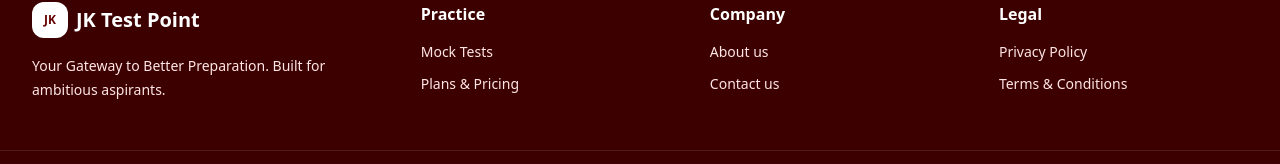
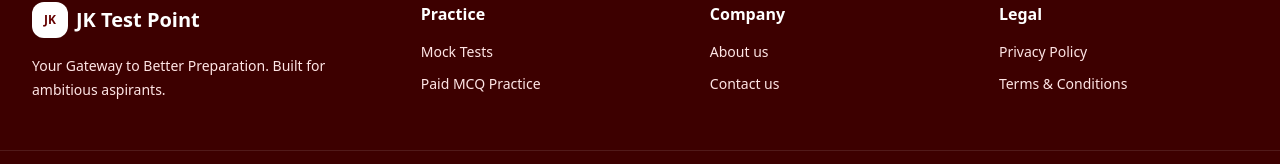
Before and after one commit to jktestpoint-dot/jk-test-point, a Next.js app: page / in a window 1280 px wide. Shown: the part 2007-2171 px from the top of the page. Built offline with nearby package versions, Linux system fonts and the light colour scheme; no server answers.

Commit message:
chore: update footer paid MCQ link

```diff
--- a/components/Footer.tsx
+++ b/components/Footer.tsx
@@ -4,7 +4,7 @@ export function Footer({ freePracticeHref }: { freePracticeHref?: string | null
   return <footer className="mt-16 border-t border-brand-800 bg-brand-900 text-brand-100">
     <div className="container-page grid gap-10 py-12 sm:grid-cols-2 lg:grid-cols-[1.4fr_1fr_1fr_1fr]">
       <div className="max-w-sm"><div className="flex items-center gap-2"><span className="grid h-9 w-9 place-items-center rounded-xl bg-white text-xs font-extrabold text-brand-700">JK</span><p className="text-xl font-bold text-white">JK Test Point</p></div><p className="mt-4 text-sm leading-6">Your Gateway to Better Preparation. Built for ambitious aspirants.</p></div>
-      <div><p className="font-semibold text-white">Practice</p><Link className="mt-4 block text-sm transition hover:translate-x-px hover:text-white" href="/mock-tests">Mock Tests</Link>{freePracticeHref && <Link className="mt-3 block text-sm transition hover:translate-x-px hover:text-white" href={freePracticeHref}>Free MCQ Practice</Link>}<Link className="mt-3 block text-sm transition hover:translate-x-px hover:text-white" href="/pricing">Plans & Pricing</Link></div>
+      <div><p className="font-semibold text-white">Practice</p><Link className="mt-4 block text-sm transition hover:translate-x-px hover:text-white" href="/mock-tests">Mock Tests</Link>{freePracticeHref && <Link className="mt-3 block text-sm transition hover:translate-x-px hover:text-white" href={freePracticeHref}>Free MCQ Practice</Link>}<Link className="mt-3 block text-sm transition hover:translate-x-px hover:text-white" href="/mcq-practice">Paid MCQ Practice</Link></div>
       <div><p className="font-semibold text-white">Company</p><Link className="mt-4 block text-sm transition hover:translate-x-px hover:text-white" href="/about">About us</Link><Link className="mt-3 block text-sm transition hover:translate-x-px hover:text-white" href="/contact">Contact us</Link></div>
       <div><p className="font-semibold text-white">Legal</p><Link className="mt-4 block text-sm transition hover:translate-x-px hover:text-white" href="/privacy">Privacy Policy</Link><Link className="mt-3 block text-sm transition hover:translate-x-px hover:text-white" href="/terms">Terms & Conditions</Link></div>
     </div>
```
